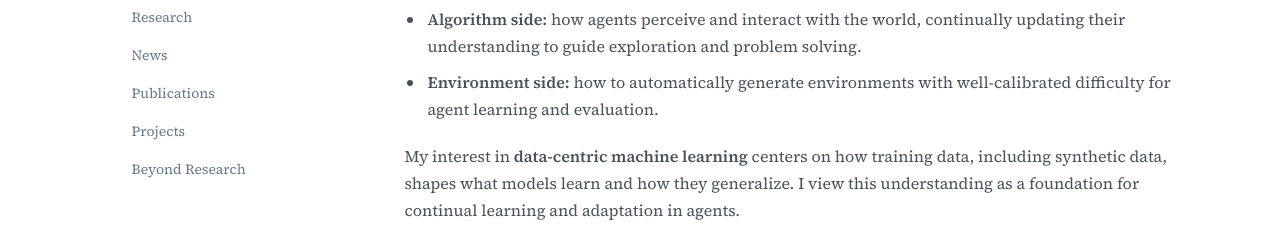
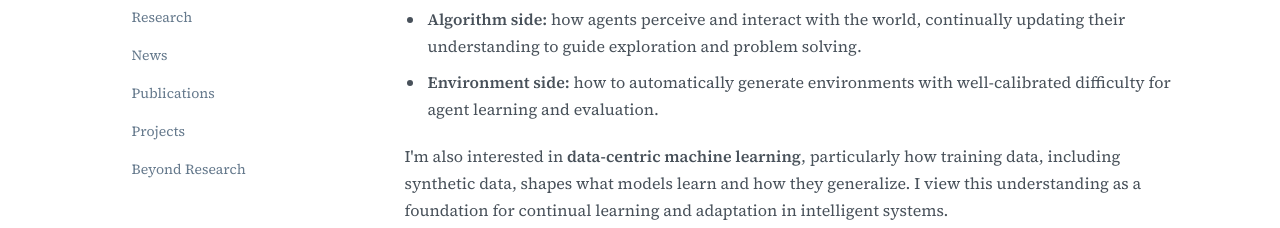
Before and after one commit to 99ninew/99ninew.github.io, a plain HTML site: page index.html in a window 1280 px wide. Shown: the part 572-800 px from the top of the page. Drawn offline with Linux system fonts and the light colour scheme.

Commit message:
Update data-centric research interests wording

```diff
--- a/index.html
+++ b/index.html
@@ -72,7 +72,7 @@
             <li><strong>Algorithm side:</strong> how agents perceive and interact with the world, continually updating their understanding to guide exploration and problem solving.</li>
             <li><strong>Environment side:</strong> how to automatically generate environments with well-calibrated difficulty for agent learning and evaluation.</li>
           </ul>
-          <p>My interest in <strong>data-centric machine learning</strong> centers on how training data, including synthetic data, shapes what models learn and how they generalize. I view this understanding as a foundation for continual learning and adaptation in agents.</p>
+          <p>I'm also interested in <strong>data-centric machine learning</strong>, particularly how training data, including synthetic data, shapes what models learn and how they generalize. I view this understanding as a foundation for continual learning and adaptation in intelligent systems.</p>
         </div>
 
         <div class="ongoing-projects">
```
